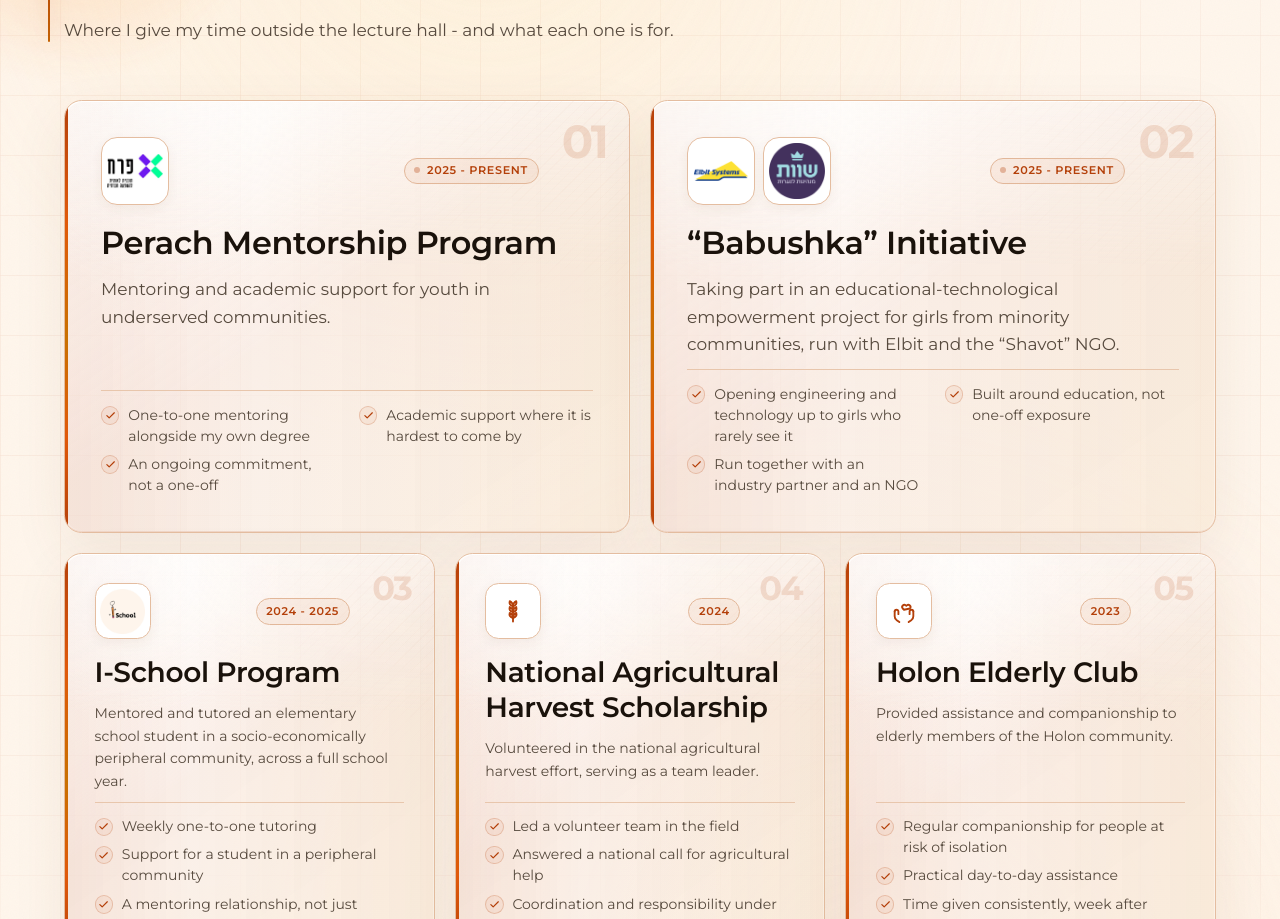
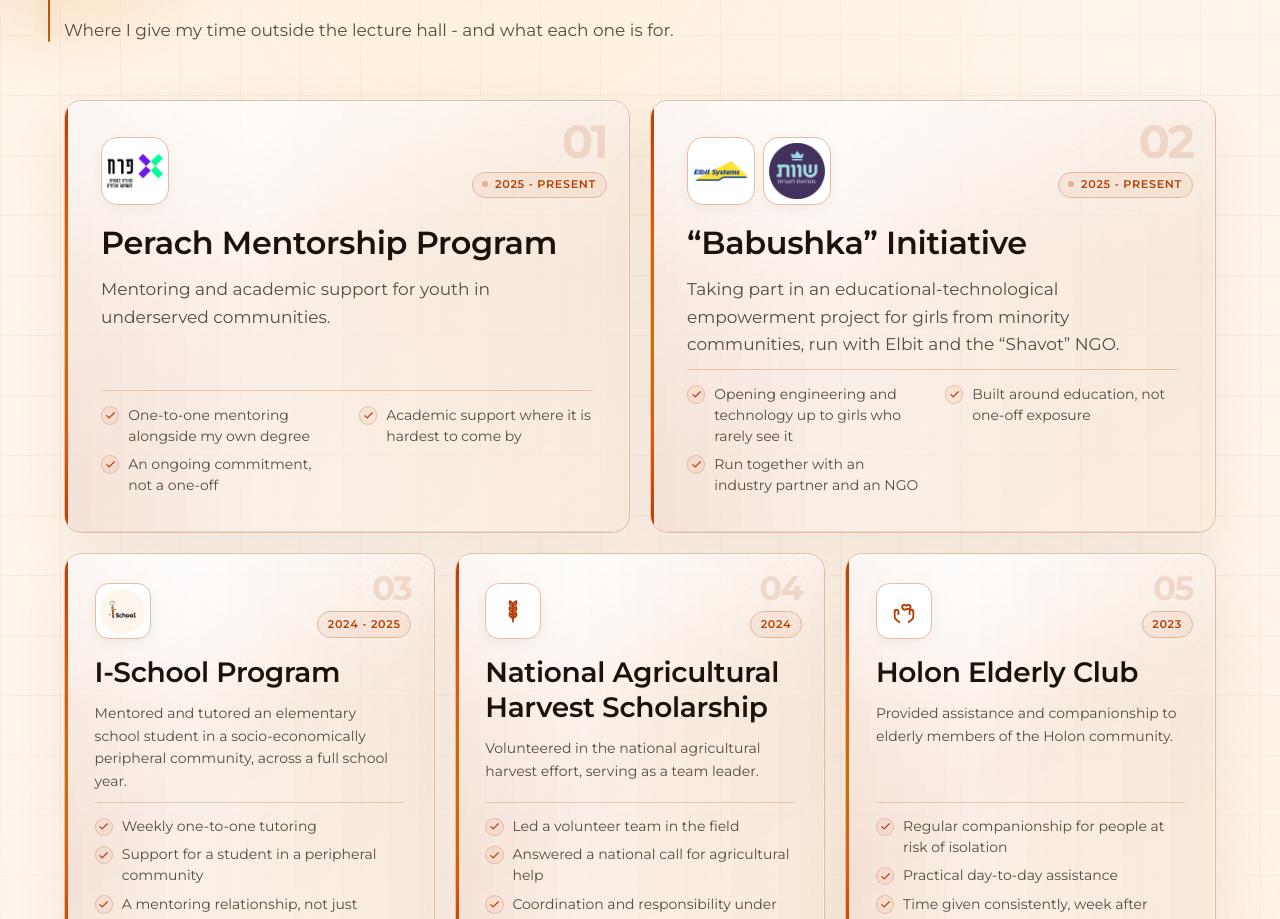
Before and after one commit to noampony/MaayanPortfolio, a Next.js app: page / in a window 1280 px wide. Shown: the part 2266-3185 px from the top of the page. Built offline with nearby package versions, Linux system fonts and the light colour scheme; no server answers.

Commit message:
refactor ImpactCard layout: consolidate index numeral and period chip into a corner stack; update styles for improved alignment

```diff
--- a/app/globals.css
+++ b/app/globals.css
@@ -2474,11 +2474,20 @@ main:focus-visible {
 }
 
 /* Ghost index numeral, pinned opposite the logo lockup. */
-.impact-card-index {
+/* Ghost numeral and period chip share one top-right stack, the chip sitting right below
+   the numeral - a grid track so the head content still has a fixed-width lane to clear. */
+.impact-card-corner {
   position: absolute;
   top: clamp(0.75rem, 1.6vw, 1.1rem);
   right: clamp(0.9rem, 2vw, 1.4rem);
   z-index: 1;
+  display: flex;
+  flex-direction: column;
+  align-items: flex-end;
+  gap: 0.4rem;
+}
+
+.impact-card-index {
   font-family: var(--font-mono), var(--font-mono-fallback);
   font-size: 2.1rem;
   font-weight: 700;
@@ -2512,14 +2521,11 @@ main:focus-visible {
   padding: clamp(1.5rem, 3vw, 2.25rem);
 }
 
-/* Logo lockup on the left, period chip on the right. A grid rather than a flex row so the
-   chip has its own track and can never be squeezed by a two-logo lockup; the right pad
-   keeps both clear of the index numeral. */
+/* Logo lockup only - the period chip now lives in `.impact-card-corner` with the ghost
+   numeral. The right pad keeps the lockup clear of that corner stack. */
 .impact-card-head {
-  display: grid;
-  grid-template-columns: 1fr auto;
+  display: flex;
   align-items: center;
-  gap: 0.75rem;
   padding-right: clamp(2.6rem, 5vw, 3.4rem);
 }
 
@@ -2590,8 +2596,6 @@ main:focus-visible {
 /* Period chip - display-only years, carrying what the description used to state in prose. */
 .impact-card-period {
   flex: none;
-  align-self: center;
-  justify-self: end;
   border: 1px solid color-mix(in srgb, var(--accent) 24%, var(--border));
   border-radius: 9999px;
   background: var(--chip-fill);
--- a/components/ui/ImpactCard.tsx
+++ b/components/ui/ImpactCard.tsx
@@ -144,9 +144,16 @@ export function ImpactCard({ impact, headingId, index, featured = false }: Impac
       {/* The shared glare sweep. */}
       <div ref={overlayRef} style={overlayStyle} aria-hidden="true" />
 
-      <span className="impact-card-index" aria-hidden="true">
-        {String(index + 1).padStart(2, "0")}
-      </span>
+      <div className="impact-card-corner">
+        <span className="impact-card-index" aria-hidden="true">
+          {String(index + 1).padStart(2, "0")}
+        </span>
+        {impact.period ? (
+          <span className="impact-card-period" data-ongoing={ongoing || undefined}>
+            {impact.period}
+          </span>
+        ) : null}
+      </div>
 
       <div className="impact-card-body">
         <div className="impact-card-head">
@@ -177,12 +184,6 @@ export function ImpactCard({ impact, headingId, index, featured = false }: Impac
               </span>
             )}
           </div>
-
-          {impact.period ? (
-            <span className="impact-card-period" data-ongoing={ongoing || undefined}>
-              {impact.period}
-            </span>
-          ) : null}
         </div>
 
         <h3 id={headingId} className="impact-card-title">
```
